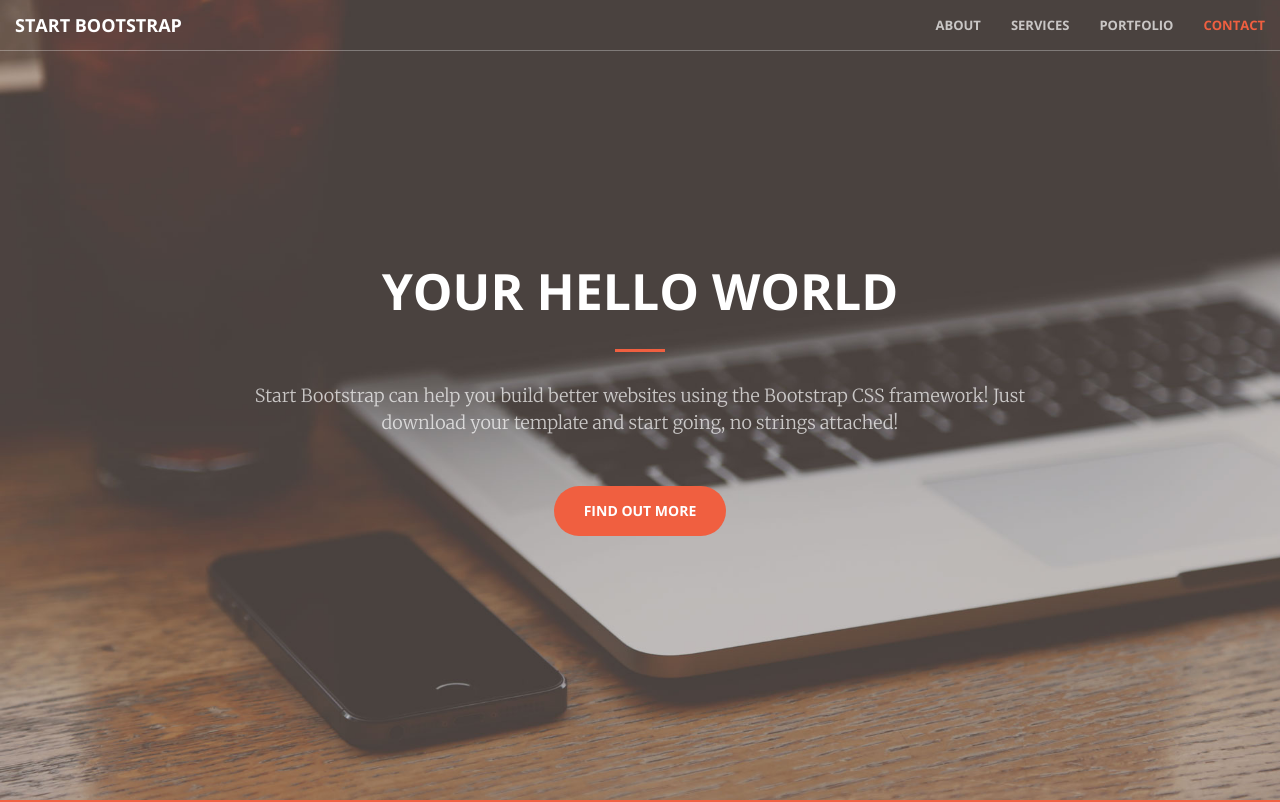
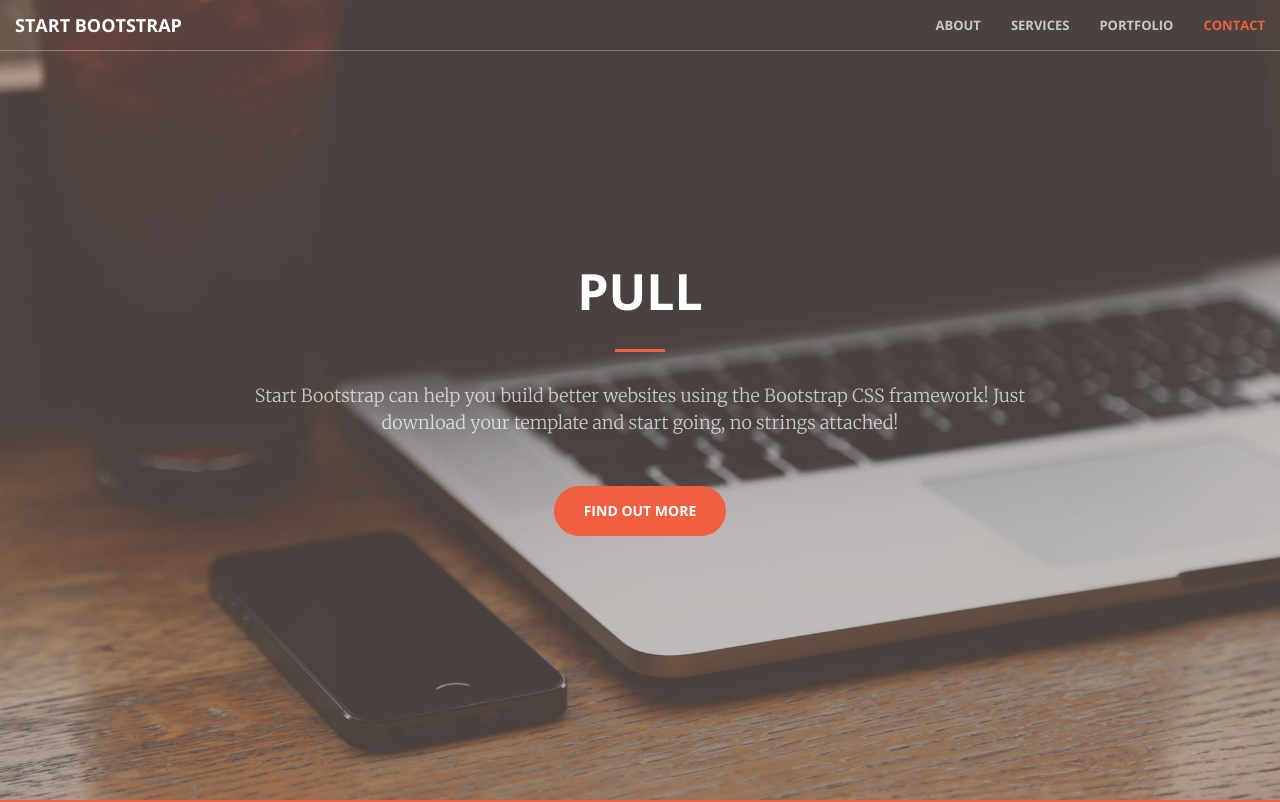
Before and after one commit to drkmaves/git-demo, a website: page index.html in a window 1280 px wide. Shown: the top 802 px of the page. Drawn offline with nearby package versions, Linux system fonts and the light colour scheme.

Commit message:
updata index.html

```diff
--- a/index.html
+++ b/index.html
@@ -71,7 +71,7 @@
     <header>
         <div class="header-content">
             <div class="header-content-inner">
-                <h1 id="homeHeading">Your Hello world</h1>
+                <h1 id="homeHeading">Pull</h1>
                 <hr>
                 <p>Start Bootstrap can help you build better websites using the Bootstrap CSS framework! Just download your template and start going, no strings attached!</p>
                 <a href="#about" class="btn btn-primary btn-xl page-scroll">Find Out More</a>
```
